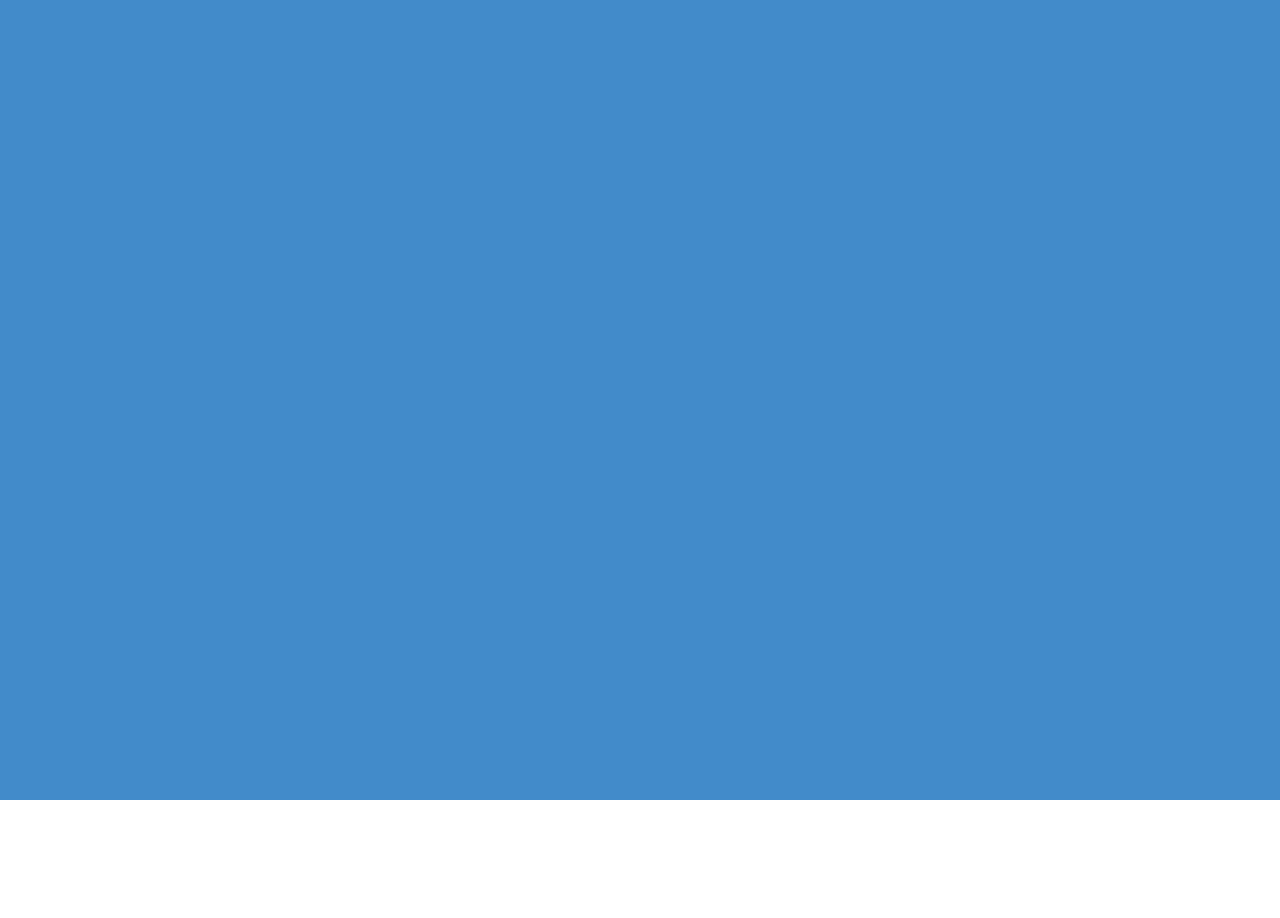
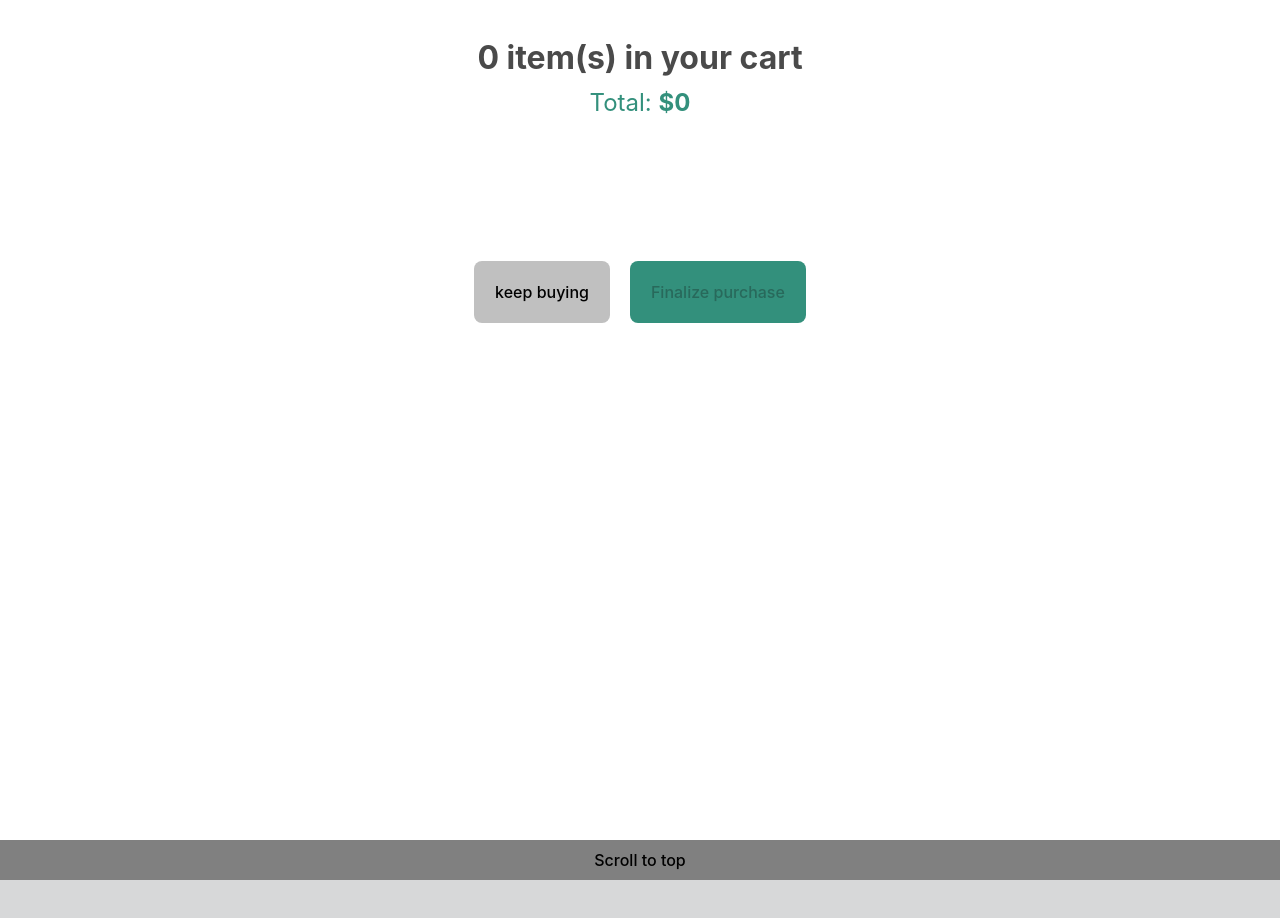
Before and after one commit to EstudioVnW/hiring-front-end, a React (Vite) app: page /cart in a window 1280 px wide. Shown: the top 918 px of the page. Before the commit the page ends 800 px from the top, so only its background shows below. Built offline with nearby package versions, Linux system fonts and the light colour scheme.

Commit message:
feature(cart): implements cart functionalities

```diff
--- a/src/App.tsx
+++ b/src/App.tsx
@@ -6,6 +6,7 @@ import {
 } from "react-router-dom";
 import { Shopping } from './screens/Shopping';
 import { Cart } from './screens/Cart';
+import { CartProvider } from './contexts/Cart/cart.context';
 
 
 function App() {
@@ -22,8 +23,10 @@ function App() {
 
   return (
     <>
-      <RouterProvider router={routers} />
-      <Footer />
+      <CartProvider>
+        <RouterProvider router={routers} />
+        <Footer />
+      </CartProvider>
     </>
   )
 }
--- a/src/components/Footer/index.tsx
+++ b/src/components/Footer/index.tsx
@@ -5,7 +5,7 @@ export const Footer = () => {
   return (
     <S.FooterContainer>
       <S.Button>
-        <div onClick={() => window.scrollTo({ top: 0, behavior: 'smooth'})} className='back-to-init'>Voltar ao início</div>
+        <div onClick={() => window.scrollTo({ top: 0, behavior: 'smooth'})} className='back-to-init'>Scroll to top</div>
       </S.Button>
     </S.FooterContainer>
   )
--- a/src/components/Footer/styles.ts
+++ b/src/components/Footer/styles.ts
@@ -3,7 +3,7 @@ import styled from 'styled-components'
 export const FooterContainer = styled.footer`
   height: 250px;
   width: 100%;
-  background-color: #131A22;
+  background-color: #131a222b;
 
   .back-to-init {
     width: 100%;
--- a/src/components/Header/index.tsx
+++ b/src/components/Header/index.tsx
@@ -2,20 +2,25 @@ import * as S from './styles'
 import { FaShoppingCart } from "react-icons/fa";
 import logo from '../../assets/logo-xhdpi.png'
 import { Link } from 'react-router-dom';
+import { ReactNode, FunctionComponent } from 'react';
+import { useCart } from '../../contexts/Cart/cart.context';
 
-export const Header = (props) => {
-  const cartlength = 0
+export const Header: FunctionComponent<{ children: ReactNode }> = ({ children }) => {
+  const {items} = useCart()
+  const cartlength = items.length
 
   return (
     <S.HeaderContainer>
       <div className='input-container'>
         <img src={logo}></img>
-        {props.children}
+        {children}
       </div>
-      <button onClick={() =><Link to={'cart'}/>} className='cart-button'>
-        <FaShoppingCart size={'32px'}/>
-        {cartlength}
-      </button>
+      <Link to="cart">
+        <button className='cart-button'>
+          <FaShoppingCart size={'32px'}/>
+          {cartlength}
+        </button>
+      </Link>
     </S.HeaderContainer>
   )
 }
--- a/src/components/ProductCard/index.tsx
+++ b/src/components/ProductCard/index.tsx
@@ -3,11 +3,17 @@ import { FunctionComponent } from "react"
 import * as S from './styles'
 
 type ProductCardProps = {
-  product: ProductDTO
+  product: ProductDTO,
+  handleAddItem: (item: ProductDTO) => void
+  handleRemoveItem: (id: string) => void
+  onCart?: boolean
 }
 
 export const ProductCard: FunctionComponent<ProductCardProps> = ({
-  product
+  product,
+  handleAddItem,
+  handleRemoveItem,
+  onCart
 }) => {
   const {name, avatar, desciption, price} = product
 
@@ -22,7 +28,12 @@ export const ProductCard: FunctionComponent<ProductCardProps> = ({
         <p>${price}</p>
       </div>
 
-      <button className="add-to-cart-button">Add to Cart</button>
+      {
+        onCart ?
+          <button onClick={() => handleRemoveItem(product.id)} className="add-to-cart-button">Remove item</button>
+          : <button onClick={() => handleAddItem(product)} className="add-to-cart-button">Add to Cart</button>
+      }
+
     </S.InfoContent>
 
 
--- a/src/components/ProductsList/index.tsx
+++ b/src/components/ProductsList/index.tsx
@@ -1,6 +1,7 @@
 import { FunctionComponent } from "react"
 import { ProductDTO } from "../../@types/productDTO"
 import { ProductCard } from "../ProductCard"
+import { useCart } from "../../contexts/Cart/cart.context"
 
 
 type ProductsListProps = {
@@ -9,10 +10,21 @@ type ProductsListProps = {
 
 
 export const ProductsList: FunctionComponent<ProductsListProps> = ({ products }) => {
+  const { addItem, removeItem, items } = useCart()
+
+  const onCart = (itemid: string) => {
+    return !!items.find((item) => item.id === itemid)
+  }
+
   return (
     products.map((product) => {
       return (
-        <ProductCard key={product.id} product={product}/>
+        <ProductCard
+          key={product.id} product={product}
+          onCart={onCart(product.id)}
+          handleRemoveItem={(id: string) => removeItem(id)}
+          handleAddItem={(item: ProductDTO) => addItem(item)}
+        />
       )
     })
   )
--- /dev/null
+++ b/src/contexts/Cart/cart.context.tsx
@@ -0,0 +1,49 @@
+import React, { createContext, useContext, useState, ReactNode, useEffect } from 'react';
+import { ProductDTO } from '../../@types/productDTO';
+
+
+interface ICartContext {
+  items: ProductDTO[];
+  addItem: (product: ProductDTO) => void;
+  removeItem: (productId: string) => void
+}
+
+const CartContext = createContext<ICartContext | undefined>(undefined);
+
+const CartProvider: React.FC<{ children: ReactNode }> = ({ children }) => {
+  const [value, setValue] = useState<ProductDTO[]>([]);
+
+  useEffect(() => {
+    console.log('cart', value)
+  }, [value])
+
+  const addItem = (product: ProductDTO) => {
+    const alreadyAdd = value.find(i => i.id === product.id)
+    if(alreadyAdd) return
+    setValue(prev => [...prev, product])
+  }
+
+  const removeItem = (id: string) => {
+    const newItems = value.filter((item) => item.id !== id)
+    setValue(newItems)
+  }
+
+  const items = value
+
+  return (
+    <CartContext.Provider value={{ items, addItem, removeItem }}>
+      {children}
+    </CartContext.Provider>
+  );
+};
+
+
+const useCart = () => {
+  const context = useContext(CartContext);
+  if (context === undefined) {
+    throw new Error('useMyContext must be used within a MyProvider');
+  }
+  return context;
+};
+
+export { CartProvider, useCart };
--- a/src/screens/Cart/index.tsx
+++ b/src/screens/Cart/index.tsx
@@ -1,10 +1,26 @@
+import { Link } from 'react-router-dom'
+import { ProductsList } from '../../components/ProductsList'
+import { useCart } from '../../contexts/Cart/cart.context'
+import { totalItemsValues } from '../../utils'
 import * as S from './styles'
 
 export const Cart = () => {
+  const { items } = useCart()
+
   return (
     <S.CartContainer>
-      <S.Modal />
-      <S.ModalOverlay />
+      <h1 className='cart-title'>{items.length} item(s) in your cart</h1>
+      <p className='cart-sum'>Total: <strong>${totalItemsValues(items)}</strong></p>
+      <div className='list-wrapper'>
+        <ProductsList products={items}/>
+      </div>
+      <div className='buttons-row'>
+        <Link to={"/"}>
+          <button className='button-keep-buying'>keep buying</button>
+        </Link>
+        <button disabled={items.length === 0} className='button-finalize'>Finalize purchase</button>
+      </div>
+
     </S.CartContainer>
   )
 }
--- a/src/screens/Cart/styles.ts
+++ b/src/screens/Cart/styles.ts
@@ -1,13 +1,62 @@
 import styled from "styled-components"
 
 export const CartContainer = styled.div`
-  position: fixed;
   display: flex;
-  justify-content: center;
-  align-items: center;
-  width: 100vw;
-  height: 100vh;
-  background-color: silver;
+  flex-direction: column;
+  box-sizing: border-box;
+  justify-content: flex-start;
+  width: 100%;
+  min-height: 100vh;
+  background-color: #fff;
+  margin: 0;
+  position: relative;
+  margin-top: 40px;
+  padding: 0 20px 40px ;
+  color: silver;
+
+  .list-wrapper {
+    display: flex;
+    flex-direction: row;
+    justify-content: center;
+    align-items: center;
+    flex-wrap: wrap;
+    column-gap: 20px;
+    row-gap: 40px;
+    height: min-content;
+  }
+
+  .cart-title {
+    font-size: 2rem;
+    color: #4A4A4A;
+    margin-bottom: 10px;
+  }
+
+  .cart-sum {
+    margin-bottom: 40px;
+    color: #33907C;
+    font-size: 1.5rem;
+  }
+
+  .button-finalize {
+    padding: 20px;
+    max-width: 200px;
+    background-color: #33907C;
+  }
+
+  .button-keep-buying {
+    padding: 20px;
+    max-width: 200px;
+    background-color: silver;
+  }
+
+
+  .buttons-row {
+    display: flex;
+    justify-content: center;
+    margin: 100px 0;
+    column-gap: 20px;
+    width: 100%;
+  }
 `
 
 export const Modal = styled.div`
--- a/src/screens/Shopping/index.tsx
+++ b/src/screens/Shopping/index.tsx
@@ -1,33 +1,20 @@
 import { useEffect, useState } from "react"
-import axios from "axios"
 import { ProductDTO } from "../../@types/productDTO"
 import * as S from './styles'
 import { ProductsList } from "../../components/ProductsList"
 import { Header } from "../../components/Header"
 import { SearchInput } from "../../components/SearchInput/indext"
 import banner1 from '../../assets/banner1.jpg'
+import { fetchProducts } from "../../services"
 
 export const Shopping = () => {
   const [products, setProducts] = useState<ProductDTO[]>([])
 
   useEffect(() => {
-    async function fetchProducts() {
-      const products = await axios.get('https://62d742f351e6e8f06f1a83da.mockapi.io/api/produtos')
-
-      if(products?.data) {
-        products.data = products.data.map((product: ProductDTO, i: number) => {
-          return {
-            ...product,
-            avatar: product.avatar + `?random=${i}`,
-          }
-        })
-        console.log(products)
-        setProducts(products.data)
-      }
-
-    }
-
-    fetchProducts()
+    // eslint-disable-next-line @typescript-eslint/no-explicit-any
+    fetchProducts().then((res: any) => {
+      setProducts(res.data)
+    })
   }, [])
 
 
--- /dev/null
+++ b/src/services/index.ts
@@ -0,0 +1,17 @@
+import axios from "axios"
+import { ProductDTO } from "../@types/productDTO"
+
+export async function fetchProducts() {
+  const products = await axios.get('https://62d742f351e6e8f06f1a83da.mockapi.io/api/produtos')
+
+  if(products?.data) {
+    products.data = products.data.map((product: ProductDTO, i: number) => {
+      return {
+        ...product,
+        avatar: product.avatar + `?random=${i}`,
+      }
+    })
+
+    return products
+  }
+}
--- /dev/null
+++ b/src/utils/index.ts
@@ -0,0 +1,11 @@
+import { ProductDTO } from "../@types/productDTO";
+
+export const totalItemsValues = (items: ProductDTO[]) => {
+  let totalValue = 0
+
+  for(let i = 0; i < items.length; i++) {
+    totalValue = totalValue + Number(items[i].price)
+  }
+
+  return totalValue;
+}
```
Also changed, not shown: 1 other file (tests, documents, lock files or other folders).
